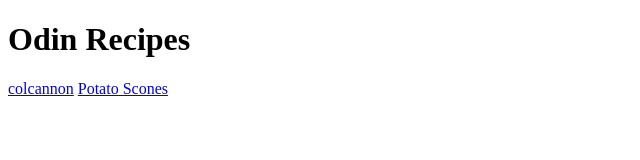
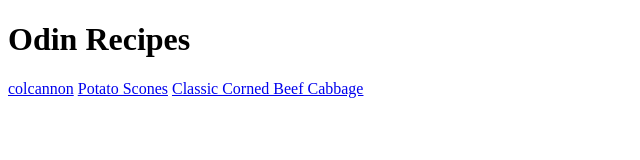
Before and after one commit to dylanmc77/odin-recipes, a plain HTML site: page index.html in a window 1280 px wide. Shown: the whole page, without its empty margins (0-640 px from the left). Drawn offline with Linux system fonts and the light colour scheme.

Commit message:
add link to new recipe

```diff
--- a/index.html
+++ b/index.html
@@ -11,5 +11,6 @@
 
     <a href="recipes/colcannon.html">colcannon</a>
     <a href="recipes/Potato-Scones.html">Potato Scones</a>
+    <a href="recipes/classic-corned-beef-cabbage.html">Classic Corned Beef Cabbage</a>
 </body>
 </html>
```
